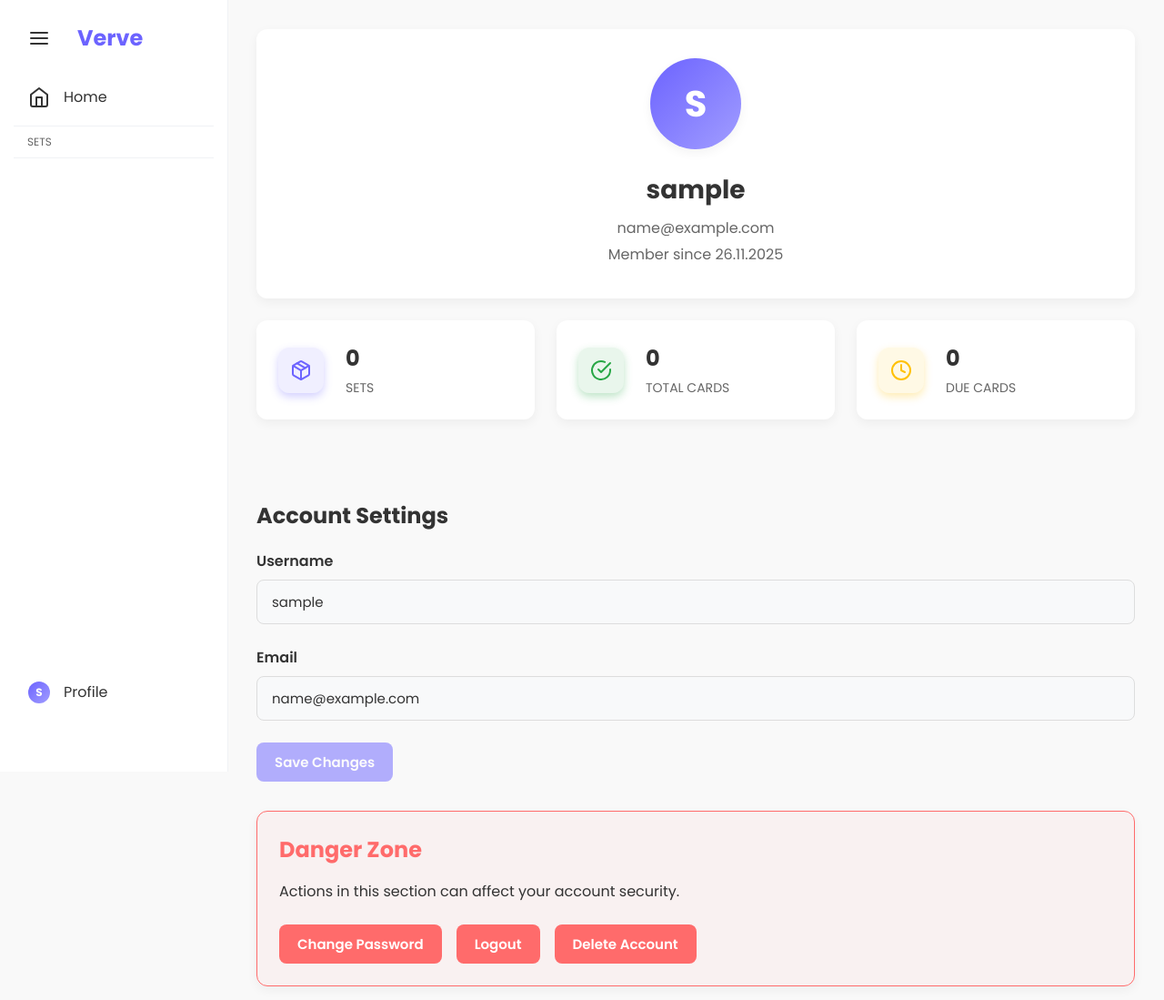
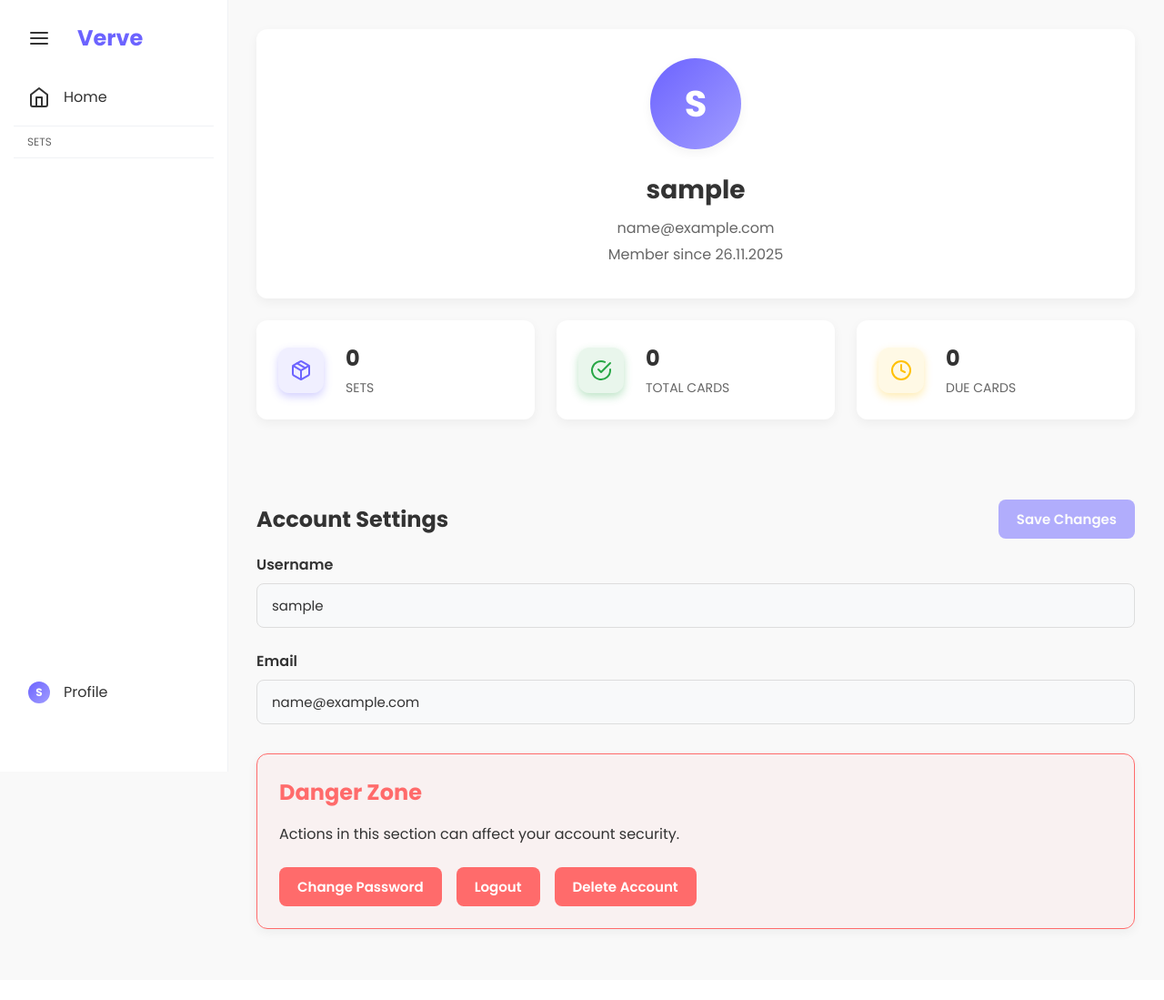
Before and after one commit to lukas-hzb/verve, a Flask app: page /auth/profile in a window 1280 px wide. Shown: the top 1099 px of the page at 91% size. After the commit the page ends 1024 px from the top, so only its background shows below. Run offline with Flask 3, Linux system fonts and the light colour scheme; the visitor is signed in with stand-in values (Sample User, id 1); data comes from the database, SQL or seed files in the repository; both versions use the stored data as it was after the commit.

Commit message:
feat: Reposition and restyle profile page save button, remove blank lines from config, and update verve.db.

```diff
--- a/config.py
+++ b/config.py
@@ -14,8 +14,6 @@ class Config:
 
     # Base directory of the application
     BASE_DIR = Path(__file__).parent.absolute()
-
-
 
     # Flask settings
     SECRET_KEY = os.environ.get('SECRET_KEY') or 'dev-secret-key-change-in-production'
--- a/templates/profile.html
+++ b/templates/profile.html
@@ -63,7 +63,10 @@
     </div>
 
     <div class="account-settings">
-        <h2>Account Settings</h2>
+        <div style="display: flex; justify-content: space-between; align-items: center; margin-bottom: var(--spacing-md);">
+            <h2 style="margin: 0;">Account Settings</h2>
+            <button type="submit" form="profile-form" id="save-profile-btn" class="btn btn-primary" disabled>Save Changes</button>
+        </div>
 
         <form action="{{ url_for('auth.update_profile') }}" method="POST" enctype="multipart/form-data"
             class="profile-form" id="profile-form">
@@ -82,9 +85,6 @@
                 <input type="file" id="avatar" name="avatar" accept=".jpg,.jpeg,.png,.gif" class="form-control"
                     onchange="previewAvatar(this)">
                 <input type="hidden" id="remove-avatar" name="remove_avatar" value="false">
-            </div>
-            <div class="profile-actions" style="display: flex; gap: var(--spacing-md); align-items: center;">
-                <button type="submit" id="save-profile-btn" class="btn btn-primary" disabled>Save Changes</button>
             </div>
         </form>
 
```
Also changed, not shown: verve.db.
